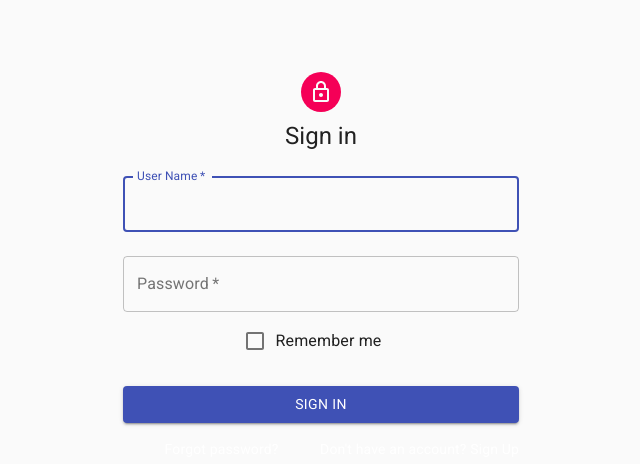
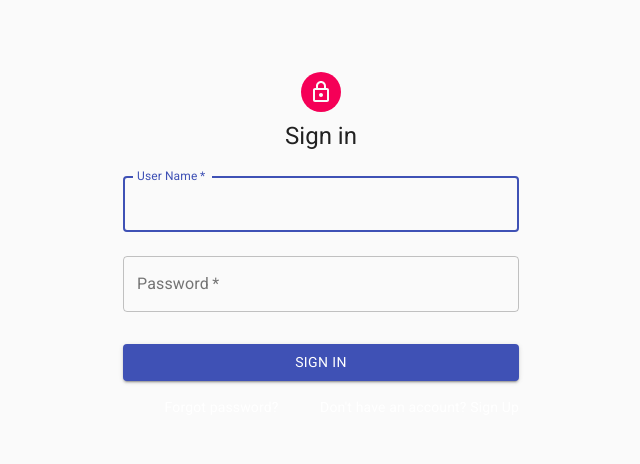
Before and after one commit to collinkleest/music-share, a React app in the folder client/: page / in a window 1280 px wide. Shown: the top 464 px of the page, without its empty margins (319-959 px from the left). Built offline with nearby package versions, Linux system fonts and the light colour scheme.

Commit message:
simplify login page

```diff
--- a/client/src/Components/Login/Login.js
+++ b/client/src/Components/Login/Login.js
@@ -112,10 +112,6 @@ const LoginElement = (props) => {
             onChange={e => setPassWord(e.target.value)}
             autoComplete="current-password"
           />
-          <FormControlLabel
-            control={<Checkbox value="remember" color="primary" />}
-            label="Remember me"
-          />
           <Button
             fullWidth
             variant="contained"
```
Also changed, not shown: 2 other files (tests, documents, lock files or other folders).
